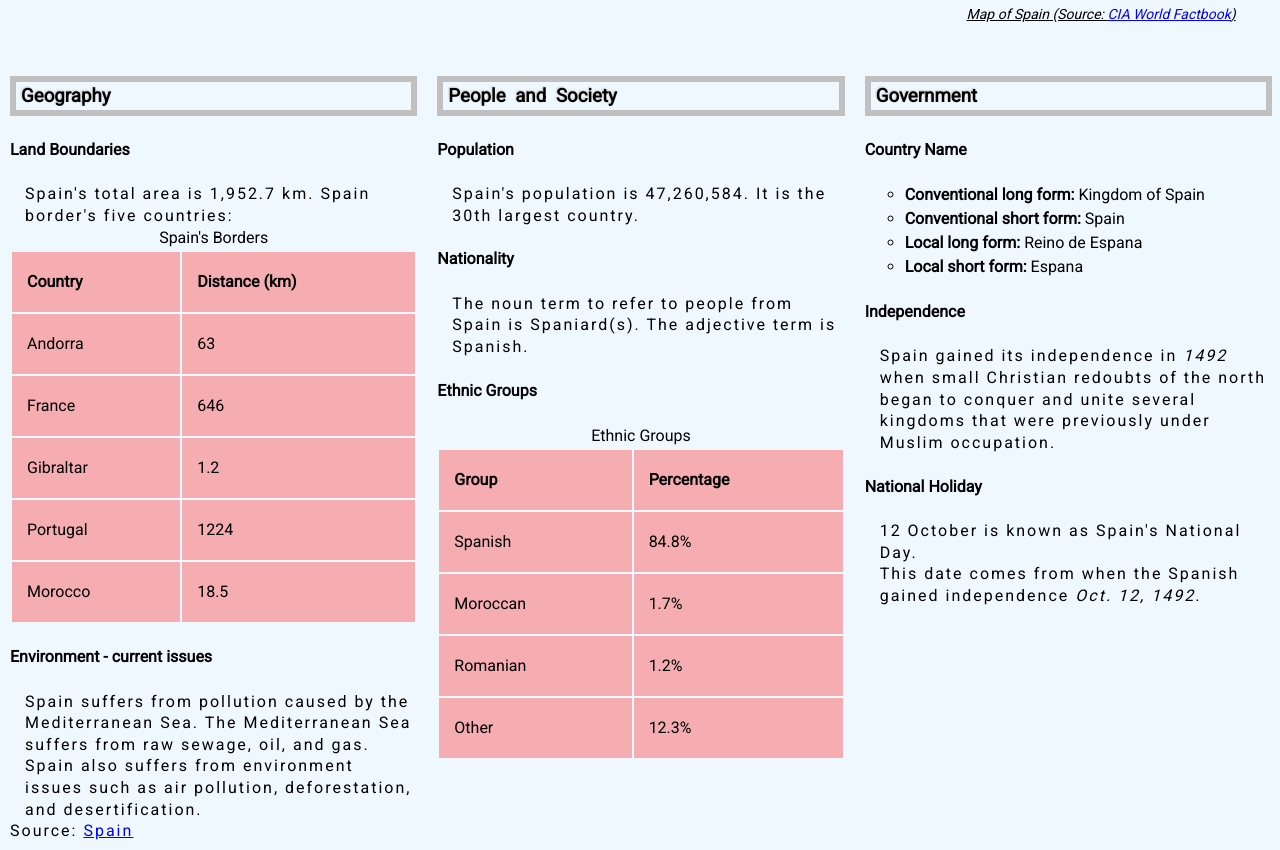
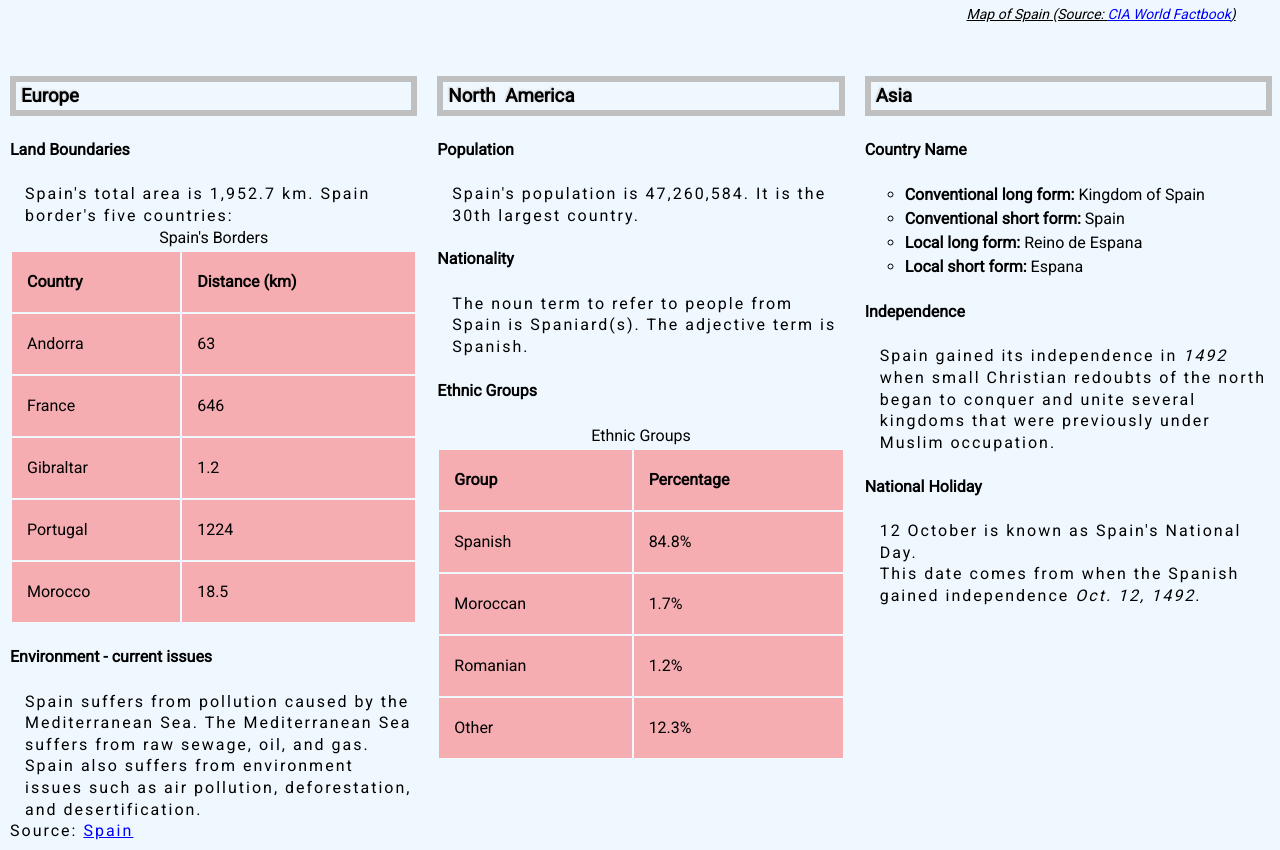
Before and after one commit to hibaf786/hibaf786.github.io, a plain HTML site: page index.html in a window 1280 px wide. Shown: the part 584-1434 px from the top of the page. Drawn offline with Linux system fonts and the light colour scheme.

Commit message:
Update index.html

```diff
--- a/index.html
+++ b/index.html
@@ -43,8 +43,8 @@
 	      	</section>
 
 	      	<section>
-			  <article id="geography">
-        	    <h3>Geography</h3>
+			  <article id="europe">
+        	    <h3>Europe</h3>
 
         		  <h4>Land Boundaries</h4>
         		    <p class="first" >Spain's total area is 1,952.7 km. Spain border's five countries:</p>
@@ -82,8 +82,8 @@
       		</section>
 
       		<section>
-      		  <article id="people">
-        	    <h3>People and Society</h3>
+      		  <article id="north">
+        	    <h3>North America</h3>
 			      <h4>Population</h4>
         		    <p class="first">Spain's population is 47,260,584. It is the 30th largest country.</p>
 
@@ -118,8 +118,8 @@
       		</section>
 
 	    	<section>
-      		  <article id="government">
-        	    <h3>Government</h3>
+      		  <article id="asia">
+        	    <h3>Asia</h3>
         		  <h4>Country Name</h4>
         		    <ul>
         		      <li><strong>Conventional long form:</strong> Kingdom of Spain</li>
```
